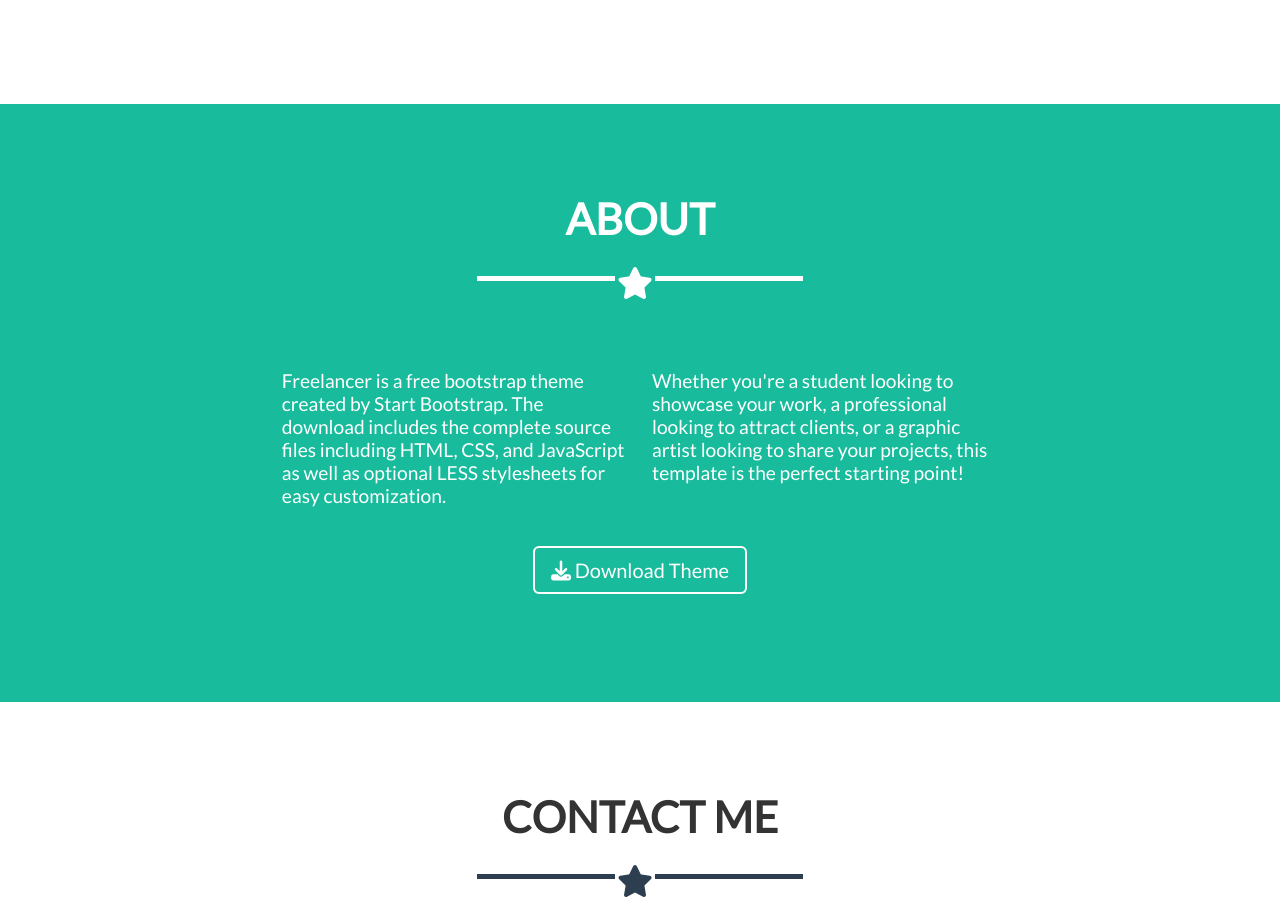
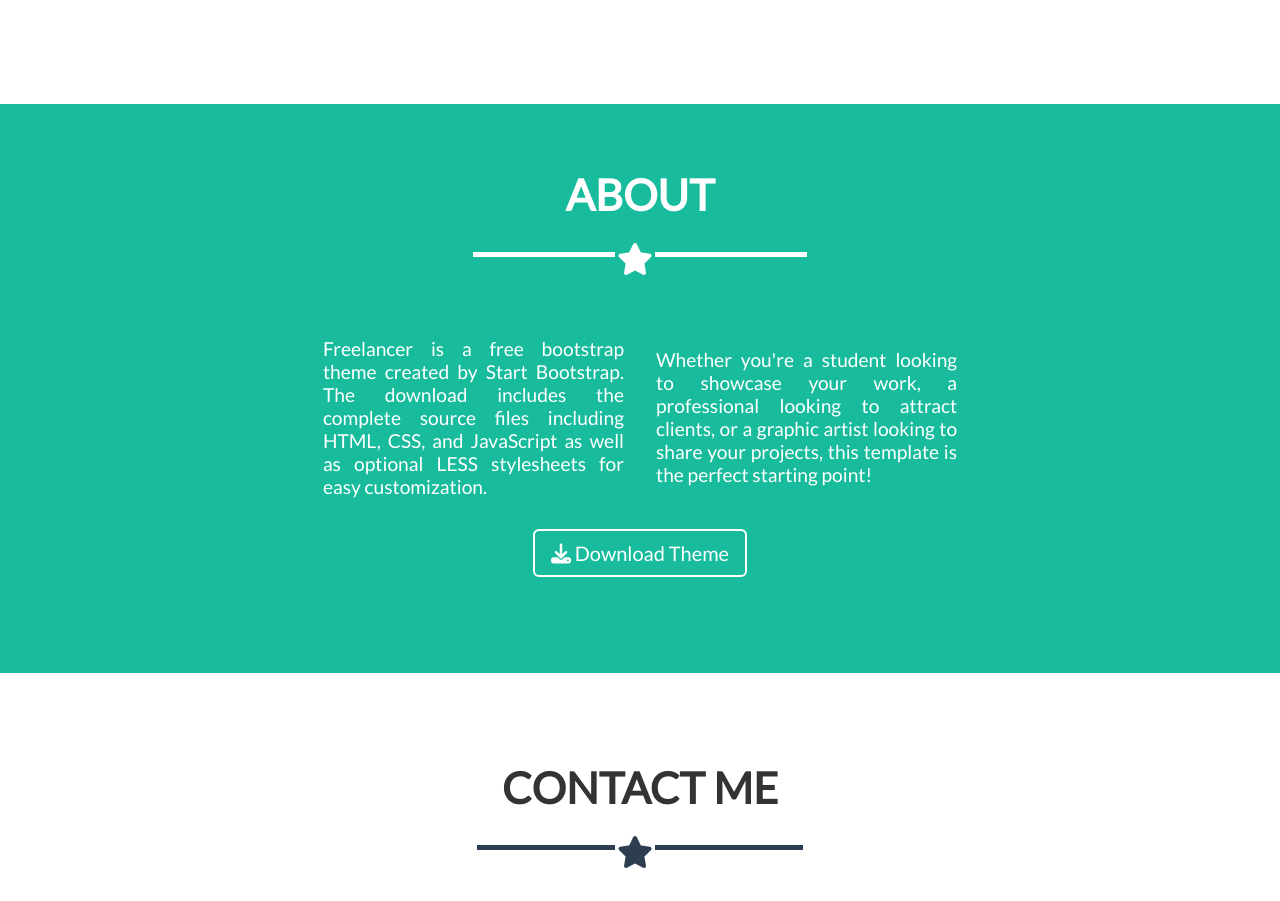
Before and after one commit to vanegarciay/freelancer-flexbox, a plain HTML site: page index.html in a window 1280 px wide. Shown: the part 1707-2608 px from the top of the page. Drawn offline with Linux system fonts and the light colour scheme.

Commit message:
section about terminada

```diff
--- a/css/main.css
+++ b/css/main.css
@@ -156,6 +156,11 @@ section {
 #about {
     background-color: #18BC9C;
     color: white;
+}
+
+#about .width-30 {
+    text-align: justify;
+    padding: 1em;
 }
 
 #about p {
@@ -370,6 +375,10 @@ input::placeholder, textarea::placeholder{
     align-items: center;
 }
 
+.width-30 {
+    width: 30%;
+}
+
 /*
 #menu {
     background-color: #2B3C4E;
--- a/index.html
+++ b/index.html
@@ -61,24 +61,20 @@
             </div>
         </section>
         <!--seccion de imagenes-->
-        <section class="row col-12" id="about">
-            <div class="col-12 center">
+        <section class="flex full-width flex-wrap center" id="about">
+            <div class="full-width center">
                 <div class="titulo">
                     <h1>ABOUT</h1>
                     <div class="linea-estrella-blanca"></div>
                 </div>
             </div>
-            <div class="col-2 center">
-            </div>
-            <div class="col-4">
+            <div class="width-30">
                 <p>Freelancer is a free bootstrap theme created by Start Bootstrap. The download includes the complete source files including HTML, CSS, and JavaScript as well as optional LESS stylesheets for easy customization.</p>
             </div>
-            <div class="col-4">
+            <div class="width-30">
                 <p>Whether you're a student looking to showcase your work, a professional looking to attract clients, or a graphic artist looking to share your projects, this template is the perfect starting point!</p>
             </div>
-            <div class="col-2 center">
-            </div>
-            <div class="col-12 center" id="boton_descargas">
+            <div class="full-width center" id="boton_descargas">
                 <button type="button" class="button"><i class="fa fa-download" aria-hidden="true"></i> Download Theme</button>
             </div>
         </section>
```
